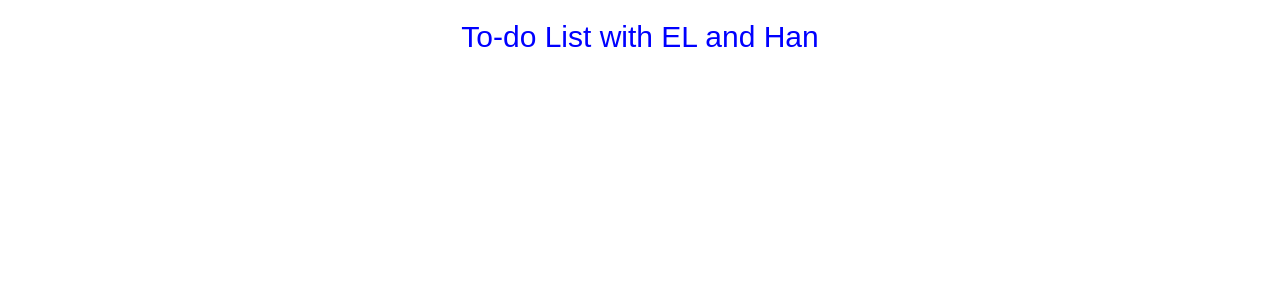
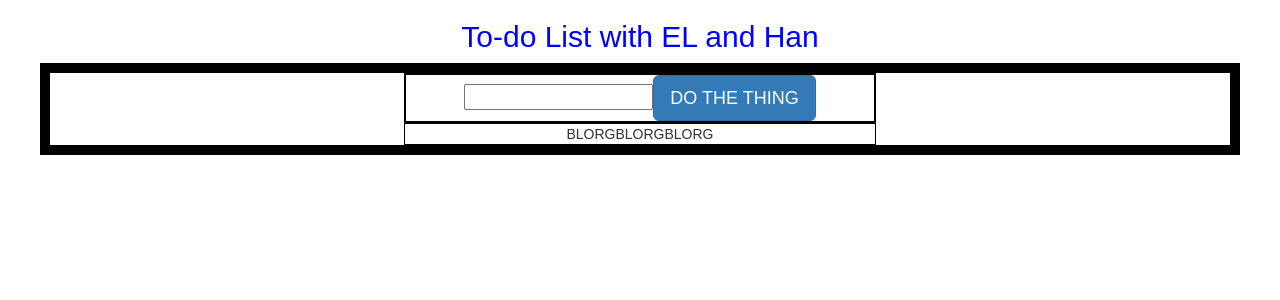
Before and after one commit to eLn86/todolist-practice, a React (Create React App) app in the folder todo-list-group-practice/: page / in a window 1280 px wide. Shown: the top 300 px of the page. Built offline with nearby package versions, Linux system fonts and the light colour scheme.

Commit message:
Searchbar initial

```diff
--- a/todo-list-group-practice/src/components/Body/Body.js
+++ b/todo-list-group-practice/src/components/Body/Body.js
@@ -1,10 +1,11 @@
 import React, { Component } from 'react';
+import Search from '../Search/Search.js';
 
 class Body extends Component {
   render() {
     return (
       <div className="row">
-
+        <Search/>
       </div>
     );
   }
--- /dev/null
+++ b/todo-list-group-practice/src/components/Search/Search.css
@@ -0,0 +1,8 @@
+.searchBox {
+  border: 5px solid black;
+}
+
+.searchContainer {
+  text-align:center;
+  border: 5px solid black;
+}
--- /dev/null
+++ b/todo-list-group-practice/src/components/Search/Search.js
@@ -0,0 +1,26 @@
+import React, {PropTypes} from 'react';
+import SearchBar from './SearchBar/SearchBar.js';
+import SearchResults from './SearchResults/SearchResults.js';
+import './Search.css';
+
+
+export default class Search extends React.Component {
+  constructor(props) {
+    super(props);
+  }
+
+  render() {
+    return (
+      <div className="row searchContainer">
+        <div className="col-md-12 searchBox">
+
+            <SearchBar/>
+
+            <SearchResults/>
+
+
+        </div>
+      </div>
+    );
+  }
+}
--- /dev/null
+++ b/todo-list-group-practice/src/components/Search/SearchBar/SearchBar.css
@@ -0,0 +1,6 @@
+.searchBar {
+  height:10%;
+  width:40%;
+  margin-left:30%;
+  border: 2px solid black;
+}
--- /dev/null
+++ b/todo-list-group-practice/src/components/Search/SearchBar/SearchBar.js
@@ -0,0 +1,19 @@
+import React, {PropTypes} from 'react';
+import './SearchBar.css';
+
+export default class SearchBar extends React.Component {
+  constructor(props) {
+    super(props);
+  }
+
+  render() {
+    return (
+      <div className= "row">
+        <div className="col-md-12 searchBar">
+          <input type='string'/>
+          <button className= 'btn btn-lg btn-primary'type='submit'>DO THE THING</button>
+        </div>
+      </div>
+    );
+  }
+}
--- /dev/null
+++ b/todo-list-group-practice/src/components/Search/SearchResults/SearchResults.css
@@ -0,0 +1,6 @@
+.searchResults {
+  height:50%;
+  width:40%;
+  margin-left:30%;
+  border: 1px solid black;
+}
--- /dev/null
+++ b/todo-list-group-practice/src/components/Search/SearchResults/SearchResults.js
@@ -0,0 +1,21 @@
+import React, {PropTypes} from 'react';
+import './SearchResults.css';
+
+
+export default class SearchResults extends React.Component {
+  constructor(props) {
+    super(props);
+  }
+
+  render() {
+    return (
+      <div className= "row">
+        <div className="col-md-12 searchResults">
+          <span>BLORG</span>
+          <span>BLORG</span>
+          <span>BLORG</span>
+        </div>
+      </div>
+    );
+  }
+}
```
Also changed, not shown: todo-list-group-practice/package.json (line endings or trailing spaces), 1 other file (tests, documents, lock files or other folders).
